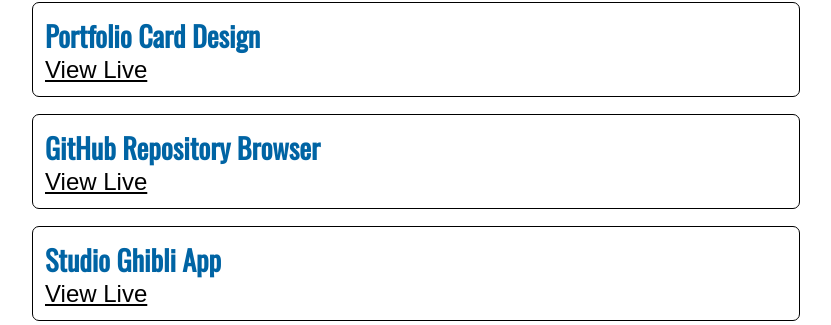
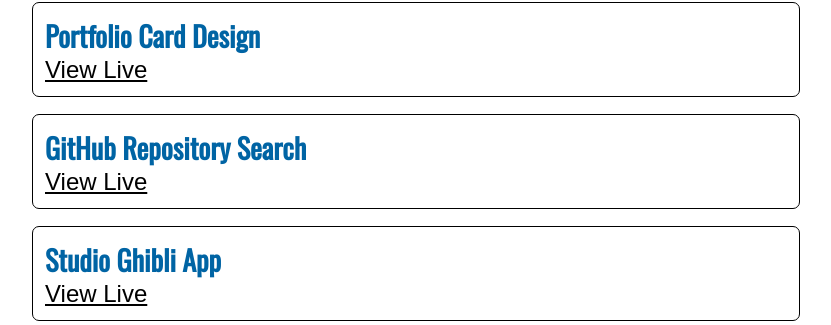
Before and after one commit to johnnyvalles/johnnyvalles.github.io, a Jekyll site: the page built from portfolio.html, in a window 1280 px wide. Shown: the part 192-517 px from the top of the page, without its empty margins (224-1055 px from the left). Built offline with Jekyll 4.4.1, drawn with Linux system fonts in a browser that asks for light colours.

Commit message:
Update repository project name and link

```diff
--- a/_data/projects.yml
+++ b/_data/projects.yml
@@ -1,7 +1,7 @@
 - name: Portfolio Card Design
   live: http://johnnyvalles.com/portfolio-card/
-- name: GitHub Repository Browser
-  live: https://johnnyvalles.com/repo-browser/
+- name: GitHub Repository Search
+  live: https://johnnyvalles.com/repo-search/
 - name: Studio Ghibli App
   live: https://johnnyvalles.com/ghibli-app/
 - name: Norco College CIS/MAT Supplemental Instruction
```
